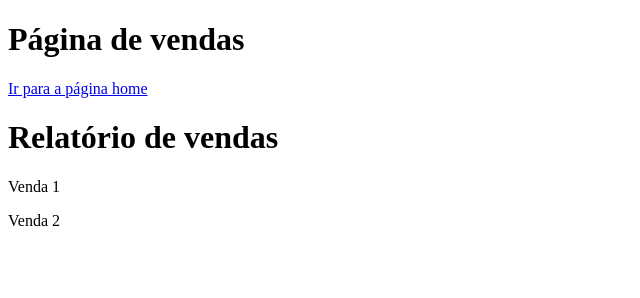
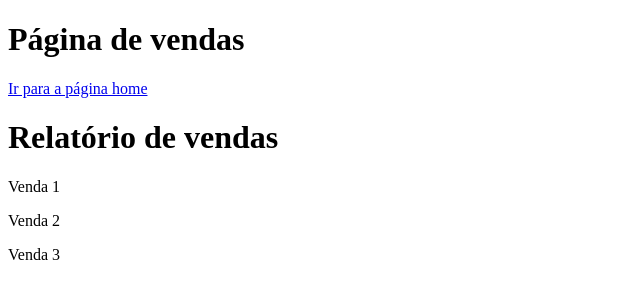
Before and after one commit to AlexandreDuzentos/aulagithub, a plain HTML site: page vendas.html in a window 1280 px wide. Shown: the full height of the page, 0-640 px from the left. Drawn offline with Linux system fonts and the light colour scheme.

Commit message:
modificacao no arquivo venda

```diff
--- a/vendas.html
+++ b/vendas.html
@@ -11,5 +11,6 @@
     <h1>Relatório de vendas</h1>
     <p>Venda 1</p>
     <p>Venda 2</p>
+    <p>Venda 3</p>
 </body>
 </html>
```
